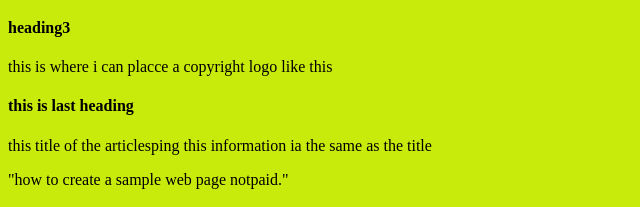
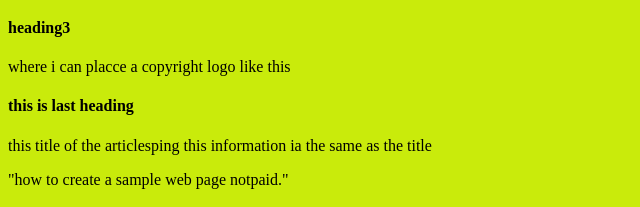
Before and after one commit to sandeep123sharma/boardinfinity, a plain HTML site: page BOARD INFINITY/hello world.html in a window 1280 px wide. Shown: the part 440-647 px from the top of the page, 0-640 px from the left. Drawn offline with Linux system fonts and the light colour scheme.

Commit message:
Update hello world.html

```diff
--- a/BOARD INFINITY/hello world.html
+++ b/BOARD INFINITY/hello world.html
@@ -22,7 +22,7 @@
           <h3> heading 2</h3>
                     <p> where i  am going to useful and informative taxt about my website  </p>
                     <h4> heading3 </h4>
-                    <p>this is where i can placce a copyright logo like this</p>
+                    <p> where i can placce a copyright logo like this</p>
                     <h4> this is last heading</h4>
                     <p>this title of the articlesping this information ia the same as the title </p>
                     <p><p> "how to create a sample web page notpaid."</b></p>
```
